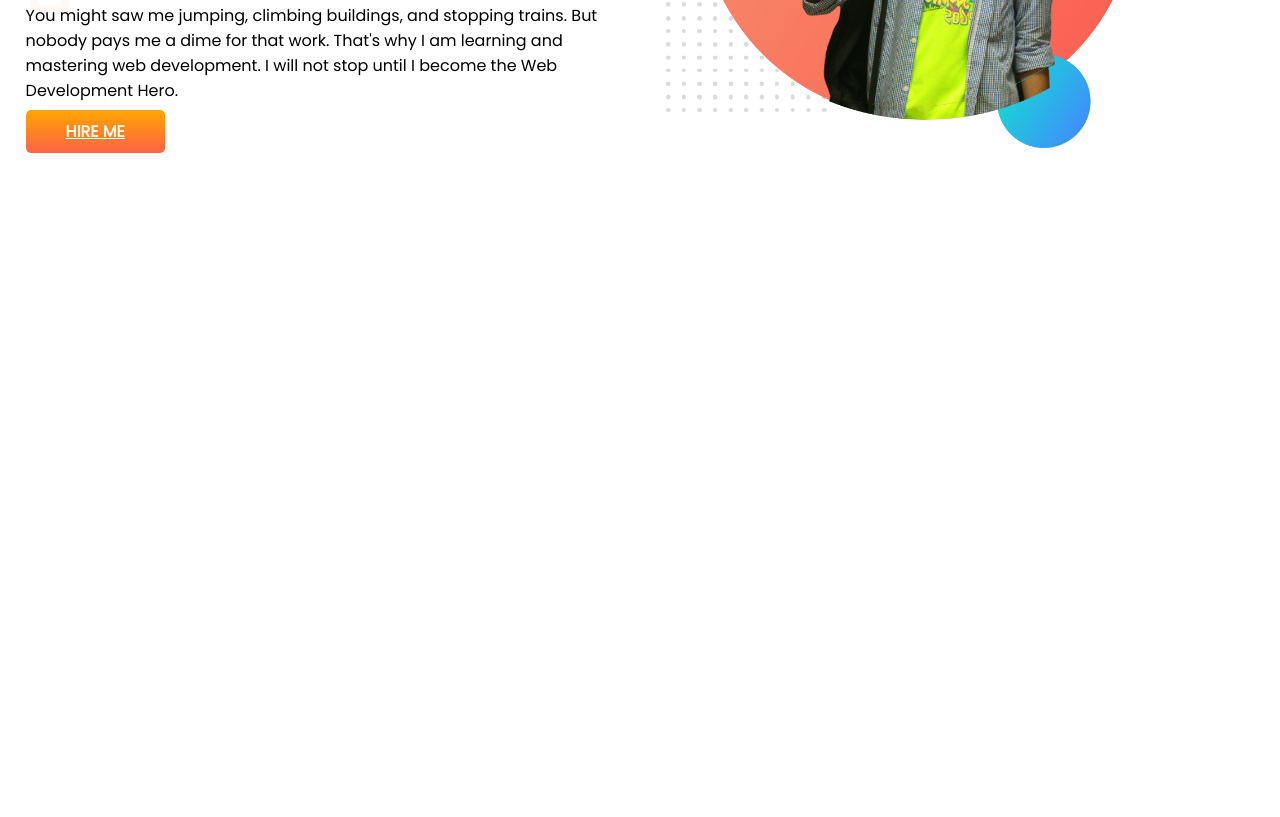
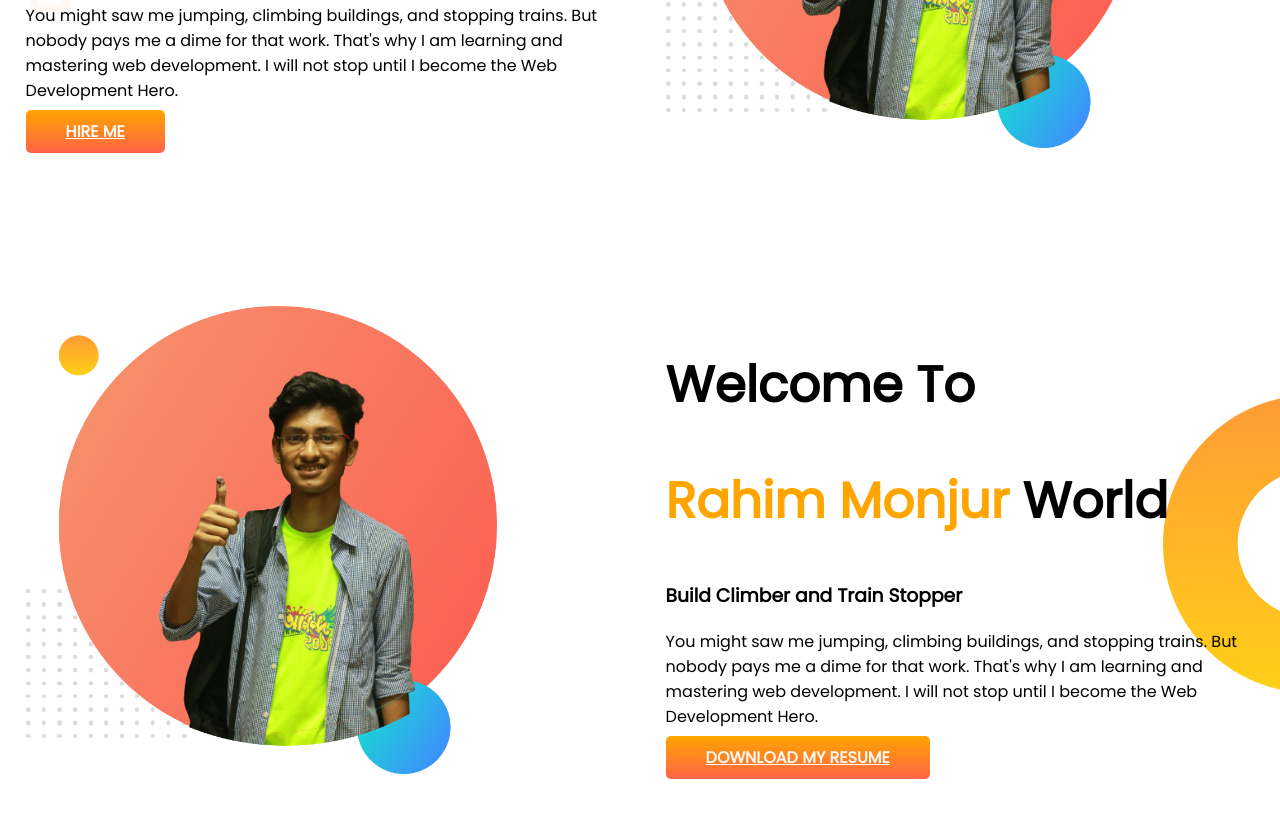
Before and after one commit to rahimatgit/my-portfolio-website, a plain HTML site: page index.html in a window 1280 px wide. Shown: the part 345-1162 px from the top of the page. Before the commit the page ends 800 px from the top, so only its background shows below. Drawn offline with Linux system fonts and the light colour scheme.

Commit message:
dream-big

```diff
--- a/index.html
+++ b/index.html
@@ -29,6 +29,18 @@
     </section>
 </body>
 <section class="dream-big">
+    <div class="half-width"><img src="images/rahim-bg.png" alt=""></div>
+    <div class="half-width">
+        <h1>Welcome To</h1>
+        <h1><span class="orange-color">Rahim Monjur</span> World</h1>
+        <h3>Build Climber and Train Stopper</h3>
+        <p>You might saw me jumping, climbing buildings, and stopping trains. But nobody pays me a dime for that
+            work.
+            That's why I am learning and mastering web development. I will not stop until I become the Web
+            Development
+            Hero.</p>
+        <a class="link-button" target="_blank" href="">DOWNLOAD MY RESUME</a>
+    </div>
 
 </section>
 
--- a/style.css
+++ b/style.css
@@ -10,6 +10,7 @@ h1{
 }
 section{
     display: flex;
+    margin-bottom: 100px;
 }
 .half-width{
     width: 50%;
@@ -30,3 +31,8 @@ section{
     background-image: url(images/top-banner.png);
     background-repeat: no-repeat;
 }
+.dream-big{
+    background-image: url(images/dream-bg.png);
+    background-repeat: no-repeat;
+    background-position: right;
+}
```
